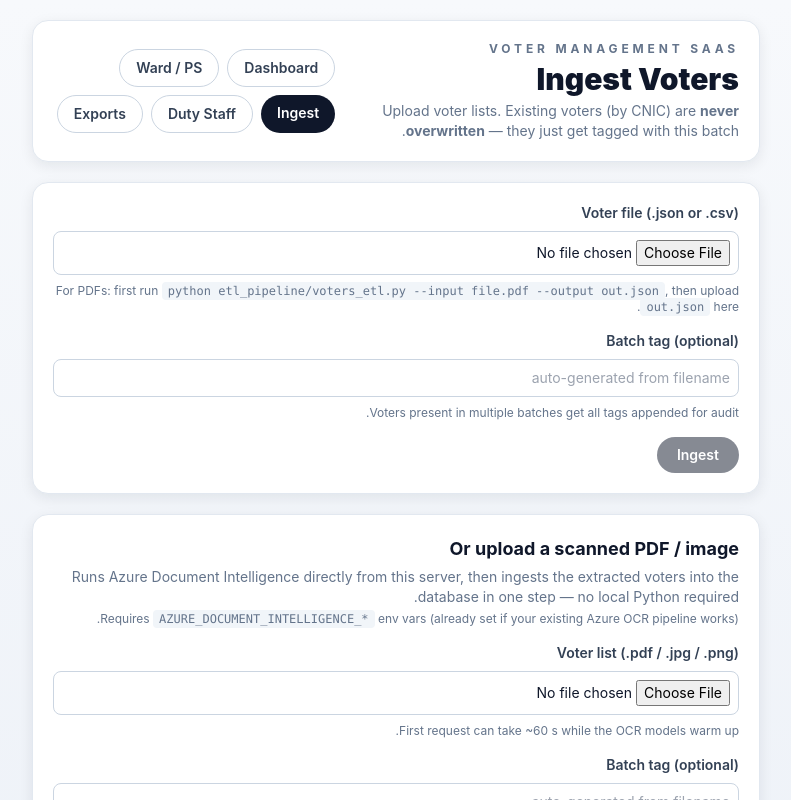
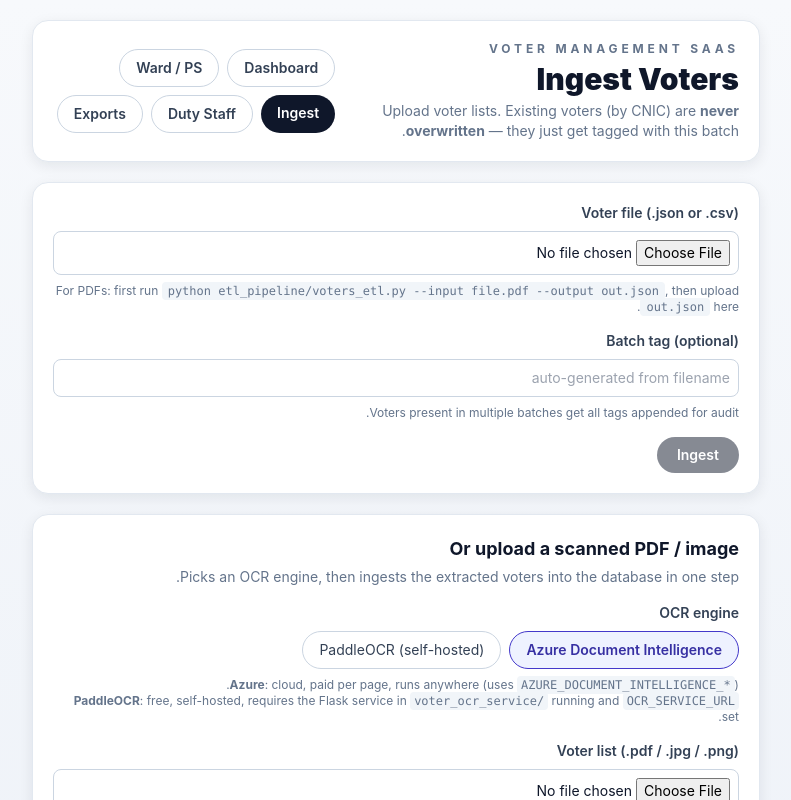
Before and after one commit to umerslone/Mukhtar_Abbasi_VotersTreeSys, a Next.js app in the folder web_app/: page /ingest in a window 1280 px wide. Shown: the top 800 px of the page, without its empty margins (244-1035 px from the left). Built offline with nearby package versions, Linux system fonts and the light colour scheme; a web font is replaced by a local one.

Commit message:
feat(ocr): per-request engine switch (azure|paddle) +  Droplet runbook

```diff
--- a/web_app/src/app/api/ocr-extract/route.ts
+++ b/web_app/src/app/api/ocr-extract/route.ts
@@ -1,10 +1,18 @@
 /**
  * POST /api/ocr-extract
  *
- * Direct Azure Document Intelligence call — no Python sidecar, runs on
- * Vercel. Accepts a PDF or image, returns Prisma-shaped voter rows. With
- * `?ingest=1` the result is chained straight into `ingestVoters()` so a
- * single upload populates the database end-to-end.
+ * OCR a voter list (PDF / JPG / PNG) and (optionally) ingest the rows.
+ *
+ * Engine selection (?engine=azure|paddle, default azure):
+ *   - azure  : in-process Azure Document Intelligence (runs on Vercel,
+ *              DO App Platform, any Node host)
+ *   - paddle : proxies to the self-hosted Flask service in
+ *              voter_ocr_service/ (PaddleOCR + PPStructure). Requires
+ *              OCR_SERVICE_URL env var pointing at the Flask host.
+ *
+ * Other query params:
+ *   ?ingest=1     chain the OCR result into ingestVoters() in one shot
+ *   ?batch=<tag>  batch tag for ingest (defaults to 'ocr-<filename>')
  *
  * Auth: same NextAuth session check as /api/ingest.
  */
@@ -13,7 +21,8 @@ import { getServerSession } from 'next-auth';
 
 import { authOptions } from '@/lib/auth';
 import { ingestVoters } from '@/lib/ingest';
-import { extractVotersFromBytes } from '@/lib/ocr_extract';
+import { extractVotersFromBytes, type OcrExtractResult } from '@/lib/ocr_extract';
+import { extractVotersViaPaddle, paddleConfigured } from '@/lib/ocr_paddle';
 
 export const runtime = 'nodejs';
 export const dynamic = 'force-dynamic';
@@ -53,15 +62,31 @@ export async function POST(request: Request) {
   const url = new URL(request.url);
   const wantIngest = url.searchParams.get('ingest') === '1';
   const batch = url.searchParams.get('batch')?.trim() || `ocr-${file.name}`;
+  const requestedEngine = (url.searchParams.get('engine') || 'azure').toLowerCase();
+  const engine: 'azure' | 'paddle' = requestedEngine === 'paddle' ? 'paddle' : 'azure';
+
+  if (engine === 'paddle' && !paddleConfigured()) {
+    return NextResponse.json(
+      {
+        error:
+          'PaddleOCR engine requested but OCR_SERVICE_URL is not set. Start the Flask service in voter_ocr_service/ and configure the env var, or use ?engine=azure.',
+      },
+      { status: 503 },
+    );
+  }
 
   const started = Date.now();
-  let extract;
+  let extract: OcrExtractResult;
   try {
-    const bytes = new Uint8Array(await file.arrayBuffer());
-    extract = await extractVotersFromBytes(bytes, file.name);
+    if (engine === 'paddle') {
+      extract = await extractVotersViaPaddle(file);
+    } else {
+      const bytes = new Uint8Array(await file.arrayBuffer());
+      extract = await extractVotersFromBytes(bytes, file.name);
+    }
   } catch (err) {
     return NextResponse.json(
-      { success: false, error: `OCR failed: ${(err as Error).message}` },
+      { success: false, engine, error: `OCR failed: ${(err as Error).message}` },
       { status: 502 },
     );
   }
@@ -69,6 +94,7 @@ export async function POST(request: Request) {
 
   const basePayload = {
     success: true,
+    engine,
     total_voters: extract.totalVoters,
     polling_station: extract.pollingStation,
     pages: extract.totalPages,
--- a/web_app/src/app/ingest/page.tsx
+++ b/web_app/src/app/ingest/page.tsx
@@ -33,6 +33,7 @@ export default function IngestPage() {
   // ── PDF/Image OCR (Python microservice) ─────────────────────────
   const [ocrFile, setOcrFile] = useState<File | null>(null);
   const [ocrBatch, setOcrBatch] = useState('');
+  const [ocrEngine, setOcrEngine] = useState<'azure' | 'paddle'>('azure');
   const [ocrBusy, setOcrBusy] = useState(false);
   const [ocrResult, setOcrResult] = useState<OcrResult | null>(null);
   const [ocrError, setOcrError] = useState<string | null>(null);
@@ -48,7 +49,7 @@ export default function IngestPage() {
     setOcrBusy(true);
     const fd = new FormData();
     fd.append('file', ocrFile);
-    const qs = new URLSearchParams({ ingest: '1' });
+    const qs = new URLSearchParams({ ingest: '1', engine: ocrEngine });
     if (ocrBatch.trim()) qs.set('batch', ocrBatch.trim());
     try {
       const res = await fetch(`/api/ocr-extract?${qs.toString()}`, { method: 'POST', body: fd });
@@ -170,11 +171,25 @@ export default function IngestPage() {
         <div>
           <h2 className="text-lg font-bold text-slate-900">Or upload a scanned PDF / image</h2>
           <p className="mt-1 text-sm text-slate-500">
-            Runs Azure Document Intelligence directly from this server, then ingests the
-            extracted voters into the database in one step — no local Python required.
+            Picks an OCR engine, then ingests the extracted voters into the database in one step.
           </p>
-          <p className="mt-1 text-xs text-slate-500">
-            Requires <code className="rounded bg-slate-100 px-1.5 py-0.5">AZURE_DOCUMENT_INTELLIGENCE_*</code> env vars (already set if your existing Azure OCR pipeline works).
+        </div>
+
+        <div>
+          <label className="block text-sm font-semibold text-slate-700">OCR engine</label>
+          <div className="mt-2 flex flex-wrap gap-2 text-sm">
+            <label className={`cursor-pointer rounded-full border px-4 py-2 ${ocrEngine === 'azure' ? 'border-indigo-700 bg-indigo-50 font-semibold text-indigo-800' : 'border-slate-300 text-slate-700'}`}>
+              <input type="radio" name="engine" value="azure" checked={ocrEngine === 'azure'} onChange={() => setOcrEngine('azure')} className="sr-only" />
+              Azure Document Intelligence
+            </label>
+            <label className={`cursor-pointer rounded-full border px-4 py-2 ${ocrEngine === 'paddle' ? 'border-indigo-700 bg-indigo-50 font-semibold text-indigo-800' : 'border-slate-300 text-slate-700'}`}>
+              <input type="radio" name="engine" value="paddle" checked={ocrEngine === 'paddle'} onChange={() => setOcrEngine('paddle')} className="sr-only" />
+              PaddleOCR (self-hosted)
+            </label>
+          </div>
+          <p className="mt-2 text-xs text-slate-500">
+            <b>Azure</b>: cloud, paid per page, runs anywhere (uses <code className="rounded bg-slate-100 px-1 py-0.5">AZURE_DOCUMENT_INTELLIGENCE_*</code>).<br />
+            <b>PaddleOCR</b>: free, self-hosted, requires the Flask service in <code className="rounded bg-slate-100 px-1 py-0.5">voter_ocr_service/</code> running and <code className="rounded bg-slate-100 px-1 py-0.5">OCR_SERVICE_URL</code> set.
           </p>
         </div>
 
@@ -205,7 +220,7 @@ export default function IngestPage() {
           disabled={ocrBusy || !ocrFile}
           className="rounded-full bg-indigo-700 px-5 py-2 text-sm font-semibold text-white disabled:opacity-50"
         >
-          {ocrBusy ? 'Extracting (may take a minute)…' : 'Run OCR + Ingest'}
+          {ocrBusy ? `Extracting via ${ocrEngine}…` : `Run OCR + Ingest (${ocrEngine})`}
         </button>
       </form>
 
--- /dev/null
+++ b/web_app/src/lib/ocr_paddle.ts
@@ -0,0 +1,61 @@
+/**
+ * Paddle OCR proxy — forwards a multipart upload to the local Flask
+ * voter_ocr_service/ (PaddleOCR + PPStructure) and returns its result
+ * in the same shape as `extractVotersFromBytes` so the route handler
+ * can treat both engines uniformly.
+ *
+ * The Flask service is expected to listen on OCR_SERVICE_URL (e.g.
+ * http://127.0.0.1:5005 when colocated on the same Droplet) and return
+ * `{ success, data, total_voters, polling_station, pages, ... }` with
+ * `data` already shaped like Prisma's Voter model.
+ */
+import type { IngestVoterRow } from '@/lib/ingest';
+import type { OcrExtractResult } from '@/lib/ocr_extract';
+
+export function paddleConfigured(): boolean {
+  return Boolean(process.env.OCR_SERVICE_URL?.trim());
+}
+
+interface PaddleResponse {
+  success: boolean;
+  message?: string;
+  data?: IngestVoterRow[];
+  total_voters?: number;
+  polling_station?: string;
+  pages?: number;
+}
+
+export async function extractVotersViaPaddle(
+  file: File,
+): Promise<OcrExtractResult> {
+  const base = process.env.OCR_SERVICE_URL?.trim();
+  if (!base) {
+    throw new Error(
+      'PaddleOCR engine selected but OCR_SERVICE_URL is not configured.',
+    );
+  }
+  const url = `${base.replace(/\/$/, '')}/extract-voters`;
+
+  const fd = new FormData();
+  fd.append('file', file, file.name);
+
+  let res: Response;
+  try {
+    res = await fetch(url, { method: 'POST', body: fd });
+  } catch (err) {
+    throw new Error(`PaddleOCR service unreachable: ${(err as Error).message}`);
+  }
+
+  const json = (await res.json().catch(() => null)) as PaddleResponse | null;
+  if (!res.ok || !json?.success) {
+    throw new Error(json?.message || `PaddleOCR HTTP ${res.status}`);
+  }
+
+  return {
+    voters: json.data ?? [],
+    pollingStation: json.polling_station ?? '',
+    totalTables: 0,
+    totalPages: json.pages ?? 0,
+    totalVoters: json.total_voters ?? json.data?.length ?? 0,
+  };
+}
```
Also changed, not shown: 2 other files (tests, documents, lock files or other folders).
